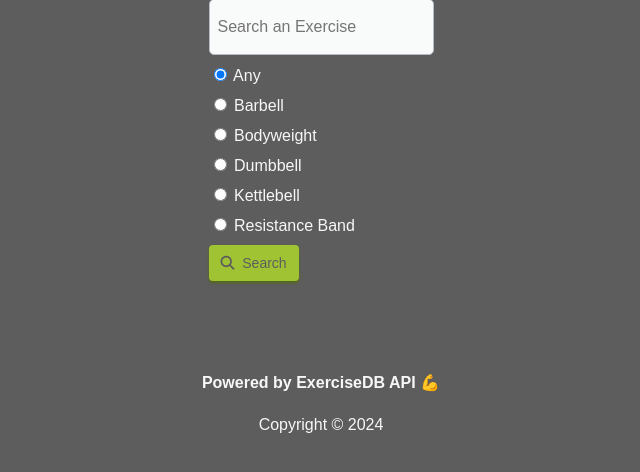
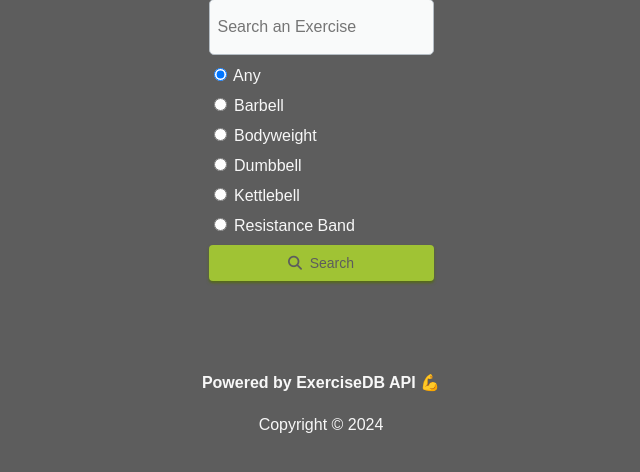
Before and after one commit to JCSweet/MovementAlmanac, a Node server app: page / in a window 1280 px wide. Shown: the part 122-594 px from the top of the page, without its empty margins (319-959 px from the left). Run offline with Node 20, Linux system fonts and the light colour scheme; some libraries are stand-ins or nearby versions; some web fonts are replaced.

Commit message:
minor update to form styling for full width button

```diff
--- a/public/styles/style.css
+++ b/public/styles/style.css
@@ -96,7 +96,6 @@ a {
 form {
   display: flex;
   flex-direction: column;
-  align-items: baseline;
   gap: 10px;
 }
 form > input {
```
